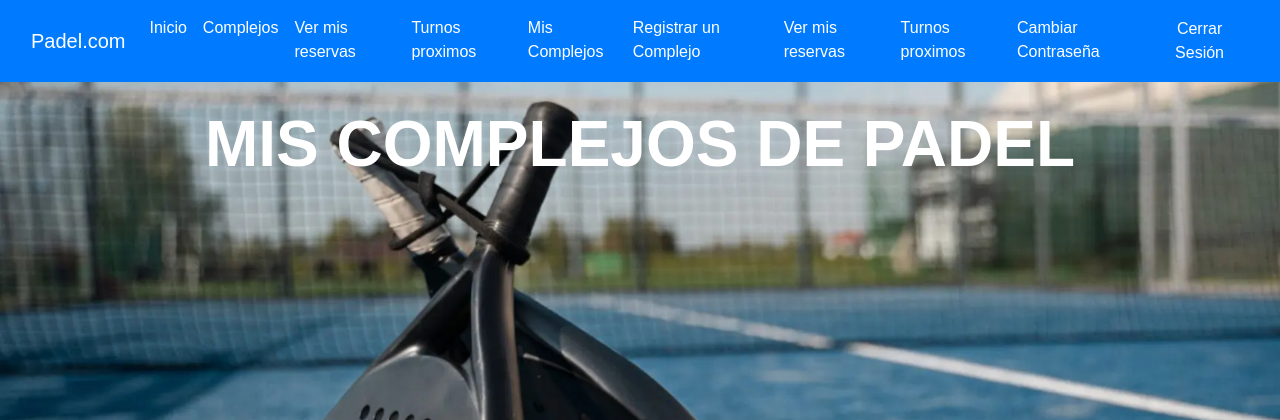
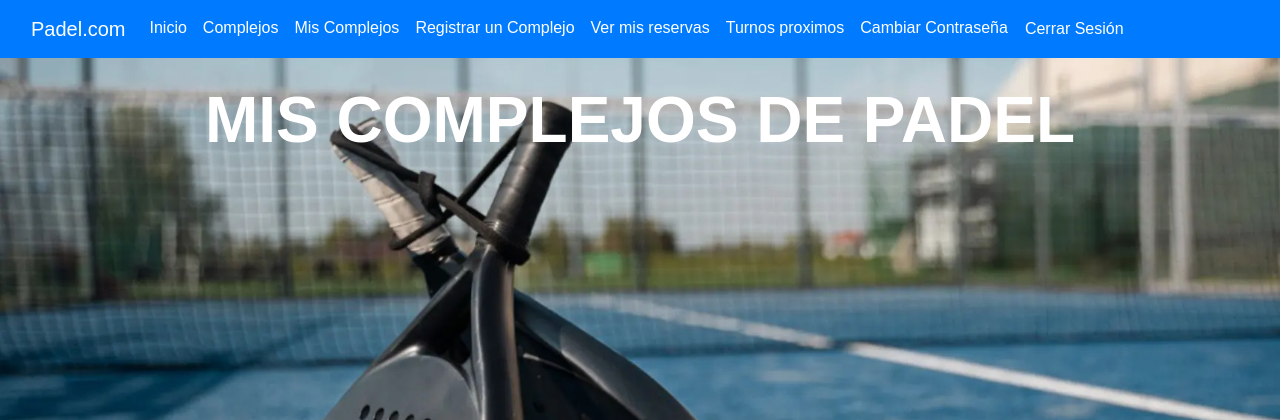
Before and after one commit to Inwinkelried/ucse2024-IW-TP, a Django app: page /mis_complejos/ in a window 1280 px wide. Shown: the top 420 px of the page. Run offline with Django 5.2, Linux system fonts and the light colour scheme; the visitor is signed in with stand-in values (Sample User, id 1); some libraries are stand-ins or nearby versions.

Commit message:
fix en los archivos indicados:
views: Se modifico la view para que el propietario de un turno no lo vea cuando accede a los turnos proximos
se corrigió "base" porque habia botones duplicados
Se agrego el boton de ver_reservas_realizadas para cada complejo en visualizar_mis_complejos

```diff
--- a/padel/accounts/views.py
+++ b/padel/accounts/views.py
@@ -190,7 +190,7 @@ def Mostrar_Turnos_View(request, id_complejo):
     return render(request, 'ver_turnos.html', context)
 
 @login_required(login_url = 'login')
-def Reservar_Turno_View(request, id_complejo, id_turno):
+def Reservar_Turno_View(request, id_complejo, id_turno): #Hay que modificar esta para que un dueño no pueda reservar su propio turno
     complejo = get_object_or_404(ComplejoDePadel, id=id_complejo)
     turno = get_object_or_404(Turno, id=id_turno)
     context = {
@@ -297,7 +297,7 @@ def Mostrar_Turnos_Proximos_View(request): #De momento hace que se muestren todo
     hoy = timezone.now()
     user = request.user
     turnos_libres = Turno.objects.filter(horario__gte=hoy, estado='disponible').order_by('horario') #Aca encuentra los turnos que esten libres en los complejos
-    turnos_falta_gente = Turno.objects.filter(horario__gte=hoy, estado='buscando_gente').order_by('horario') #Aca encuentra los turnos en los que esten buscando gente
+    turnos_falta_gente = Turno.objects.filter(horario__gte=hoy, estado='buscando_gente').exclude(usuario=user).order_by('horario') #Aca encuentra los turnos en los que esten buscando gente
 
     turnos_libres = generar_turnos_por_dia(turnos_libres)
     turnos_falta_gente = generar_turnos_por_dia(turnos_falta_gente)
--- a/padel/templates/base.html
+++ b/padel/templates/base.html
@@ -16,8 +16,6 @@
         <div class="navbar-nav">
           <a class="nav-link text-white" href="{% url 'home' %}">Inicio</a>
           <a class="nav-link text-white" href="{% url 'ver_complejos' %}">Complejos</a>
-          <a class="nav-link text-white" href="{% url 'ver_mis_reservas' %}">Ver mis reservas</a>
-          <a class="nav-link text-white" href="{% url 'mostrar_turnos_proximos' %}">Turnos proximos</a>
           {% if user.is_authenticated %}
             <a class="nav-link text-white" href="{% url 'mis_complejos' %}">Mis Complejos</a>
             <a class="nav-link text-white" href="{% url 'registrar_complejo' %}">Registrar un Complejo</a>
--- a/padel/templates/detalle_complejo.html
+++ b/padel/templates/detalle_complejo.html
@@ -21,7 +21,7 @@
             <li class="list-group-item">  <strong>Tiene Ducha:</strong> {{ complejo.tiene_duchas }}</li>
         </ul>
         <div class="card-body text-center">
-            <span><a href="{% url 'mostrar_turnos' complejo.id %}"> quiero jugar ya mismo!!!!!</a></span>
+            <span><a href="{% url 'mostrar_turnos' complejo.id %}"> A jugar!</a></span>
         </div>
     </div>
 </div>
--- a/padel/templates/mostrar_turnos_proximos.html
+++ b/padel/templates/mostrar_turnos_proximos.html
@@ -26,6 +26,7 @@
                         {% for turno in turnos %}
                         <li class="list-group-item d-flex justify-content-between align-items-center">
                             <span><i class="bi bi-clock"></i> {{ turno.horario|time:"g:i A" }}</span>
+                            <span><i class="bi bi-clock"></i> {{ turno.complejo }}</span>
                             <a href="{% url 'unirse_a_turno'  id_turno=turno.id %}" class="btn btn-primary btn-sm">
                                 Unirse
                             </a>
@@ -50,6 +51,7 @@
                 <h2 class="mb-0">
                     <button class="btn btn-link text-primary" type="button" data-toggle="collapse" data-target="#collapse-libres-{{ forloop.counter }}" aria-expanded="true" aria-controls="collapse-libres-{{ forloop.counter }}">
                         {{ dia|date:"l d F" }}
+
                     </button>
                 </h2>
             </div>
@@ -62,6 +64,7 @@
                         {% for turno in turnos %}
                         <li class="list-group-item d-flex justify-content-between align-items-center">
                             <span><i class="bi bi-clock"></i> {{ turno.horario|time:"g:i A" }}</span>
+                            <span><i class="bi bi-clock"></i> {{ turno.complejo }}</span>
                             <a href="{% url 'reservar_turno' id_complejo=turno.complejo.id id_turno=turno.id %}" class="btn-submit">
                                 Reservar
                             </a>
--- a/padel/templates/visualizar_mis_complejos.html
+++ b/padel/templates/visualizar_mis_complejos.html
@@ -18,7 +18,6 @@
                                 <div class="card h-100">
                                     <div class="card-body">
                                         <h5 class="card-title">{{ item.nombre_complejo }}</h5>
-
                                         <p><strong>Dirección:</strong> {{ item.direccion }}</p>
                                         <p><strong>Teléfono:</strong> {{ item.telefono }}</p>
                                         <p><strong>Número de pistas:</strong> {{ item.numero_de_pistas }}</p>
@@ -30,8 +29,9 @@
                                         </p>
                                         {% if item.habilitado %}
                                             <p><a href="{% url 'cargar_turno' item.id %}">Cargar turnos</a></p>
+                                            <p><a href="{% url 'ver_reservas_realizadas' item.id %}"> Ver reservas de los usuarios!</a></p>
                                         {% endif %}
-                                        <a href="{% url 'editar_complejo' item.id %}" class="btn btn-primary">Editar</a>
+                                        <p><a href="{% url 'editar_complejo' item.id %}" class="btn btn-primary">Editar</a></p>
                                     </div>
                                     {% if item.foto_complejo %}
                                         <img src="{{ item.foto_complejo.url }}" class="card-img-bottom" alt="Foto del Complejo">
```
